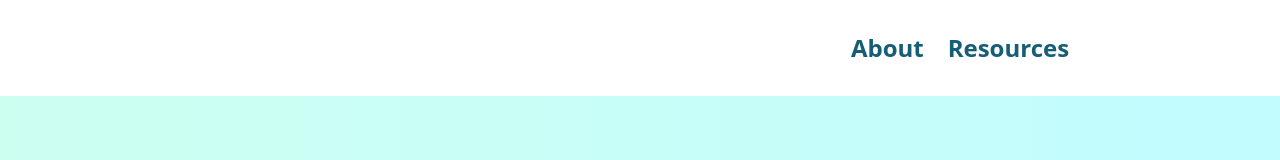
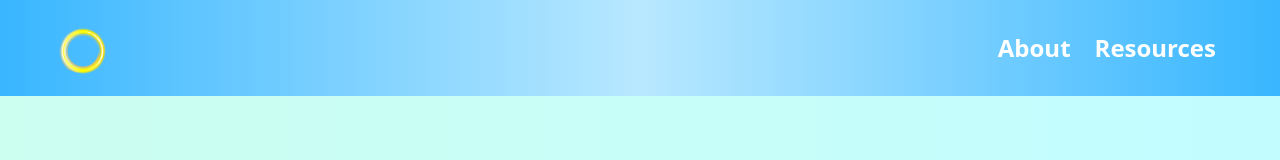
Before and after one commit to Ari-Jackson/hackathon-team-1, a React (Vite) app: page / in a window 1280 px wide. Shown: the top 160 px of the page. Built offline with nearby package versions, Linux system fonts and the light colour scheme.

Commit message:
added more elements

```diff
--- a/src/Commons/Footer.jsx
+++ b/src/Commons/Footer.jsx
@@ -1,6 +1,6 @@
 const Footer = () => {
     return (
-      <footer className="flex w-full flex-col col-1 flex-wrap items-center justify-center gap-y-6 gap-x-12 border-t bg-black py-6 text-center md:justify-between text-white">
+      <footer className="flex w-full flex-col col-1 flex-wrap items-center justify-center gap-y-6 gap-x-12 border-t bg-gradient-to-r from-[#38b6ff] via-[#b8e8ff]  to-[#38b6ff] py-6 text-center md:justify-between text-white">
 
         <ul className="flex flex-wrap items-center gap-y-2  gap-x-8">
           <li>About Developers</li>
--- a/src/Components/Home.jsx
+++ b/src/Components/Home.jsx
@@ -44,7 +44,10 @@ export default function Home() {
         yet effective self-evaluation tool for tracking their child‘s
         developmental milestones. As every child&apos;s journey is unique,
         (application name) serves as a preliminary assessment to help parents
-        gain valuable insights into their little one&apos;s growth. Understanding
+        gain valuable insights into their little one&apos;s growth.
+        <br></br>
+        <br></br>
+        Understanding
         that this self-evaluation is not a substitute for professional
         assessments, the app will provide curated resources and guidance to
         connect parents with trusted experts, ensuring a comprehensive
--- a/src/Components/NavBar.jsx
+++ b/src/Components/NavBar.jsx
@@ -4,16 +4,16 @@ import Logo from "../DesignComponents/Logo";
 
 export default function NavBar() {
   return (
-    <nav className="bg-white mx-0 h-24 grid grid-cols-2 text-cyan-800  font-bold flex">
+    <nav className="bg-gradient-to-r from-[#38b6ff] via-[#b8e8ff]  to-[#38b6ff] mx-0 h-24 grid grid-cols-2 text-cyan-800  font-bold flex px-12">
       <Link to="/">
         <Logo />
       </Link>
-      <div className="flex justify-end font-h1 text-2xl   max-w[1240px] m-auto flex justify-between items-center p-4 ">
+      <div className="flex justify-end font-h1 text-2xl flex justify-end items-center p-4 text-white">
         <ul className="gap-6 hidden sm:flex ">
-          <li className="hover:text-indigo-500 mx-auto hover:translate-y-[-4px] transition-transform">
+          <li className="hover:text-yellow-100 mx-auto hover:translate-y-[-4px] transition-transform">
             <a href="#about">About</a>
           </li>
-          <li className="hover:text-indigo-500 mx-auto hover:translate-y-[-4px] transition-transform">
+          <li className="hover:text-yellow-100 mx-auto hover:translate-y-[-4px] transition-transform">
             <Link to="/resources">Resources</Link>
           </li>
           {/* <li className="hover:text-indigo-500">
--- a/src/DesignComponents/Logo.jsx
+++ b/src/DesignComponents/Logo.jsx
@@ -1,8 +1,9 @@
 
 export default function Logo() {
   return (
-    <h1 className="text-3xl font-extrabold tracking-tight text-white hover:translate-y-[-4px] transition-transform p-4 flex">
-          Tiny Tot Tracker
-    </h1>
+    <img
+    className=" mt-4 hover:translate-y-[-4px] transition-transform"
+     src="src/assets/logo.png" alt="logo"
+     width={70}/>
   )
 }
```
Also changed, not shown: src/assets/logo.png (added).
